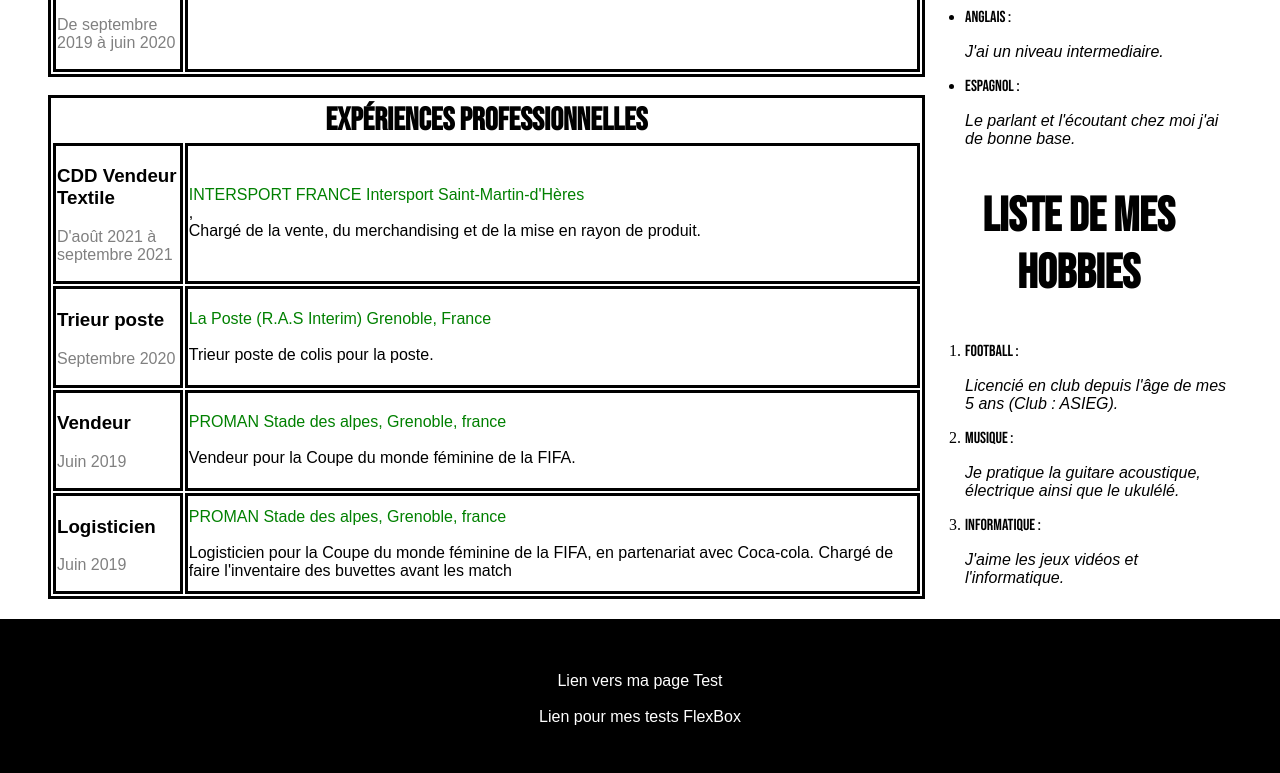
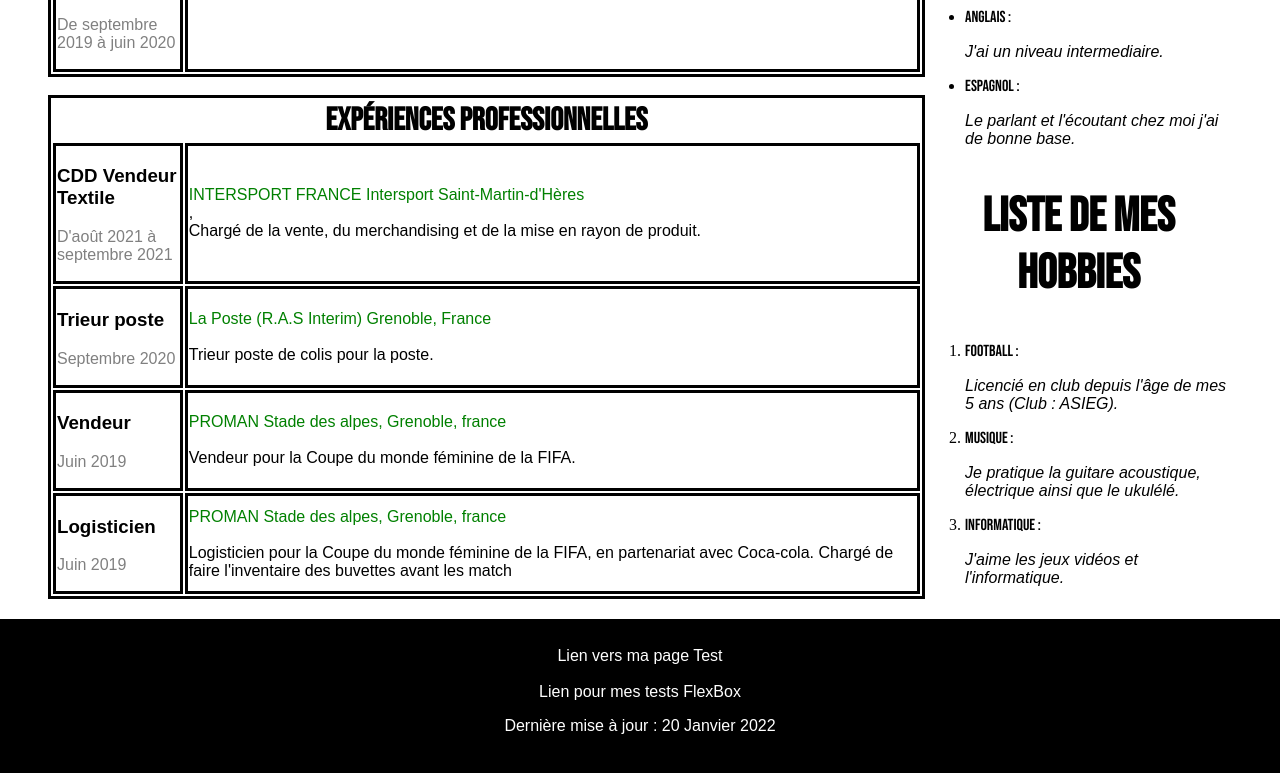
Before and after one commit to Jorge438/CV, a plain HTML site: page CV/index.html in a window 1280 px wide. Shown: the part 862-1635 px from the top of the page. Drawn offline with Linux system fonts and the light colour scheme.

Commit message:
modification date maj footer

```diff
--- a/CV/index.html
+++ b/CV/index.html
@@ -156,6 +156,7 @@
 <div class="footer">
         <a href="test.html">Lien vers ma page Test</a> <br>
         <a href="Flextest.html">Lien pour mes tests FlexBox</a>
+        <p>Dernière mise à jour : 20 Janvier 2022</p>
 </div>
 </body>
 </html>
--- a/CV/style1.css
+++ b/CV/style1.css
@@ -170,6 +170,8 @@ table {
     flex-direction: column;
     justify-content: center;
     align-items: center;
+    font-family: 'Oswald', sans-serif;
+    color: white;
 }
 
 .footer a {
```
